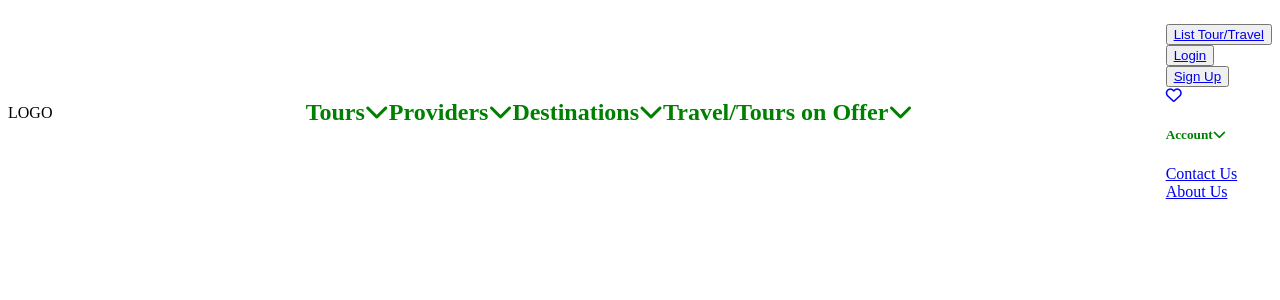
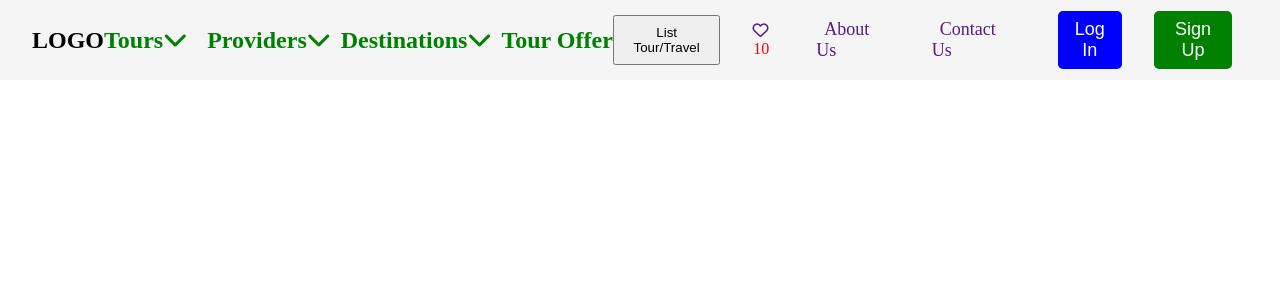
Before and after one commit to meshcode25/The-Tourism-Village, a PHP site: page / in a window 1280 px wide. Shown: the top 300 px of the page. Run offline with PHP 8.4, Linux system fonts and the light colour scheme; some libraries are stand-ins or nearby versions.

Commit message:
just done with navigation header for full screen

```diff
--- a/TourismVillageFrontend/index.html
+++ b/TourismVillageFrontend/index.html
@@ -10,16 +10,16 @@
 <body>
     <nav class="nav">
         <div class="navcontainer">
-            <div class="logo"> LOGO</div>
+            <div class="logo"><h1>LOGO</h1></div>
 
             <div class="navlinkscontainer">
                 <ul class="navlinks">
                     <!-- navlink 1 -->
-                    <li>
+                    <li class="mainnavlinklisted">
                         <div class="bigcollapsecontainer" >
                                 <h2 class="navlinkheading"><a class="mainnavlink">Tours<i class="fa-solid fa-chevron-down tourchevron dropdown"></i> </a></h2>
 
-                                <div class="bigcollapsediv collapsediv">
+                                <div class="bigcollapsediv">
                                     <!-- Big collapse column one-->
                                     <div class="bigcollapsecolumn">
                                         <h2 class="bigcollapseheader ">Big Collapse Heading</h2>
@@ -93,7 +93,7 @@
                     <li>
 
                     <!-- navlink 2 -->
-                    <li>
+                    <li class="mainnavlinklisted">
                         <div class="collapsecontainer" >
                                 <h2 class="navlinkheading"><a class="mainnavlink">Providers<i class="fa-solid fa-chevron-down tourchevron dropdown"></i></a></h2>
                                 <div class="collapsediv">
@@ -115,7 +115,7 @@
 
                     <!-- navlink 3 -->
 
-                    <li>
+                    <li class="mainnavlinklisted">
                         <div class="collapsecontainer" >
                                 <h2 class="navlinkheading"><a class="mainnavlink">Destinations<i class="fa-solid  dropdown fa-chevron-down tourchevron"></i></a></h2>
                                 <div class="collapsediv">
@@ -135,9 +135,9 @@
                         </div>
                     </li>
                     <!-- Nav link 4 -->
-                    <li>
+                    <li class="mainnavlinklisted">
                         <div class="collapsecontainer" >
-                                <h2 class="navlinkheading"><a class="mainnavlink">Travel/Tours on Offer<i class="fa-solid dropdown fa-chevron-down tourchevron"></i></a></h2>
+                                <h2 class="navlinkheading"><a class="mainnavlink">Tour Offers<i class="fa-solid dropdown fa-chevron-down tourchevron"></i></a></h2>
                                 <div class="collapsediv">
                                     <!--collapse column one-->
                                         <div class="linebreak"></div>
@@ -162,11 +162,16 @@
         <div class="supportlinkscontainer">
             <ul class="supportlinksdiv">
                 <li class="listtour"><button class="listtourbutton" type="button"><a href="#" class="listtourlink">List Tour/Travel</a></button></li>
-                <li class="login"><button class= "loginbutton" type="button"><a href="#" class="loginlink">Login</a></button></li>
-                <li class="signup"><button class="signupbutton" type="button"><a href="#" class="signuplink">Sign Up</a></button></li>
-                <li class="wishlist"><Span class="wishlistnotification"></Span><a href="#" class="wishlistlink"> <i class="fa-regular fa-heart"></i></a></li>
-                <li class="account">
-                    <h5><a class="mainnavlink accountlink">Account<i class="fa-solid dropdown fa-chevron-down tourchevron"></i></a> </h5>
+                <li class="wishlist">
+                    <div><a href="#" class="wishlistlink"> <i class="fa-regular fa-heart wishlistheart"></i><Span class="wishlistnotification" style="color:red; padding-left:0.05rem">10</Span></a></div>
+                    <div><a href="#" class="wishlistpopup">Wishlist Tours/Travels</a></div>
+                </li>
+                <li class="aboutus"><a href="#" class="aboutuslink">About Us</a></li>
+                <li class="contactus"><a href="#" class="contactuslink">Contact Us</a></li>
+                <li class="login"><button class= "loginbutton" type="button">Log In</button></li>
+                <li class="signup"><button class="signupbutton" type="button">Sign Up</button></li>
+                <li class="account mainnavlinklisted">
+                    <h4><a class="mainnavlink accountlink">Account<i class="fa-solid dropdown fa-chevron-down tourchevron"></i></a> </h4>
                     <ul class="accountmenulist">
                         <li class="myaccount"><a href="#" class="manageaccountlink"><span class="gearicon"><i class="fa-solid fa-gear"></i></span>Manage Account</a></li>
                         <li class="bookings"><a href="#" class="mytourbookings">My Tour/Travel Bookings</a> </li>
@@ -177,8 +182,6 @@
                         <li class="myaccount"><a href="#" class="logout">Logout </a></li>
                     </ul>
                 </li>
-                <li class="contactus"><a href="#" class="contactuslink">Contact Us</a></li>
-                <li class="aboutus"><a href="#" class="aboutuslink">About Us</a></li>
 
             </ul>
         </div>
--- a/TourismVillageFrontend/main.css
+++ b/TourismVillageFrontend/main.css
@@ -1,5 +1,7 @@
 *{
     box-sizing: border-box;
+    margin:0;
+    padding:0;
 }
 
  .mainnavlink {
@@ -22,16 +24,46 @@
     text-decoration:none;
 
 }
+.collapsecontainer ul li{
+    list-style: none;
+    text-decoration:none;
+
+}
+
 .linebreak{
-    width:90%;
-    height:2px;
+    width:100%;
+    height:1px;
     background-color:black;
+    opacity:0.5;
 }
 .bigcollapseheader{
     font-size:medium;
     font-weight:bolder;
 }
+.bigcollapsediv{
+    display:flex;
+}
+.bigcollapsediv{
+    display:flex;
+}
+.collapsediv li a{
+    text-decoration:none;
+    color:blanchedalmond;
+}
+.bigcollapsecolumn li a{
+    text-decoration:none;
+    color:black;
+}
+.supportlinkscontainer ul li a{
+    list-style:none;
+    text-decoration:none;
 
+}
+.supportlinkscontainer ul li ul li a{
+    list-style:none;
+    text-decoration:none;
+
+}
 
 /* Media Qeuries list */
 @media screen and (max-width:450px){
@@ -55,68 +87,182 @@
 
 @media screen and (min-width:1201px){
 
-    .body{
-        background-color: blue;
+    nav{
+        height:80px;
+        width:100%;
+        position:fixed;
+        background-color:whitesmoke;
     }
     .navcontainer{
-        display:flex;
-        justify-content: space-between;
-        align-items: center;
-    }
-
-
-    .bigcollapsediv{
+        /* background-color:brown; */
+        width:95%;
+        height:80px;
+        margin:0 auto;
         display:flex;
         justify-content: space-between;
         align-items: center;
     }
 
     .navlinks{
+        width:110%;
+        height:70px;
         display:flex;
         justify-content: space-between;
         align-items: center;
     }
+
     .collapsediv{
-        display:none;
+        position:absolute;
+        top:60px;
+        opacity:0;
+        visibility: hidden;
+        transition:all 1s ease;
+        width:250px;
+        border-radius:7.5px;
+
     }
-
-    .supportlinkscontainer ul li ul{
-        display:none;
-        background-color:yellow;
+    .bigcollapsediv{
+        position:absolute;
+        top:60px;
+        justify-content: space-between;
+        align-items: center;
+        opacity:0;
+        visibility: hidden;
+        transition:all 1s ease;
+        padding:0.25rem 0.5rem;
+        border-radius:7.5px;
     }
-
-    /* .mainnavlink:hover + .collapsediv {
-        background-color:green;
+    .bigcollapsecolumn{
+        padding:0.5rem 1rem;
+    }
+    .bigcollapsecolumn li{
+        padding:0.5rem 0.25rem;
+    }
+    .navlinkscontainer .navlinks li:hover div h2 + .collapsediv{
+        background-color:plum;
+        position:absolute;
         display:block;
-    } */
-
-    .navlinkscontainer .navlinks li:hover div h2 + div {
-        background-color:red;
-        display:block;
-        position:relative;
-        top:0;
-        left:0;
+        top:80px;
+        opacity:1;
+        visibility: visible;
+        transition:all 1s ease;
 
     }
 
 
-    .navlinkscontainer .navlinks li:hover div h2 + .bigcollapsediv {
-        background-color:red;
+    .navlinkscontainer .navlinks li:hover div h2 + .bigcollapsediv{
+        background-color:whitesmoke;
         display:flex;
-        justify-content: space-around;
+        justify-content: space-between;
         align-items:center;
-        position:relative;
-        top:0;
-        left:0;
+        position:absolute;
+        top:80px;
+        opacity:1;
+        visibility: visible;
+        transition:all 1s ease;
+
+        /* padding:1rem 2rem; */
+    }
+
+    .supportlinksdiv{
+        display:flex;
+        justify-content:space-between;
+        align-items:center;
+        width:100%;
+        /* background-color: purple; */
+    }
+
+    .supportlinksdiv li   {
+        padding:0.5rem 1rem;
+        color:white;
+    }
+
+    .supportlinkscontainer ul li ul{
+        position:absolute;
+        top:60px;
+        opacity:0;
+        visibility: hidden;
+        transition:all 1s ease;
+        padding:0.5rem 1rem;
+        background-color:yellow;
+        border-radius:7.5px;
+    }
+
+    .supportlinkscontainer ul li ul li {
+       color:white;
+    }
+    .account{
+        display:none;
+    }
+    .account:hover h4 + ul{
+        display:block;
+        position:absolute;
+        top:80px;
+        opacity:1;
+        visibility: visible;
+        transition:all 1s ease;
+    }
+    .wishlistpopup{
+        position:absolute;
+        visibility:hidden;
+        opacity:0;
+        color:black;
+        transition:all 1s ease;
+    }
+    .wishlist:hover .wishlistpopup{
+        opacity:1;
+        visibility:visible;
+        transition:all 1s ease;
+    }
+    .wishlist{
+
+    }
+    .listtourbutton{
+        padding:0.5rem;
+    }
+    .listtourbutton a {
+        color:black;
+
+
+    }
+    .contactuslink{
+        padding:0.5rem;
+        font:bolder;
+        font-size:large;
+    }
+
+    .aboutuslink {
+        padding:0.5rem;
+        font:bolder;
+        font-size:large;
+    }
+
+    .loginbutton{
+        padding:0.5rem;
+        font:bold;
+        color:white;
+        border-radius:5px;
+        background-color:blue;
+        font-size:large;
+        border:none;
+        cursor:pointer;
 
     }
 
+    .signupbutton {
+        padding:0.5rem;
+        font:bold;
+        color:white;
+        border-radius:5px;
+        background-color:green;
+        font-size:large;
+        border:none;
+        cursor:pointer;
 
+    }
 
-    .account:hover h5 + ul{
-        display:block;
-        position: relative;
-        top:0;
-        left:0;
+    .wishlistnotification, .aboutuslink, .contactuslink, .wishlistlink {
+        color:#551A8B;
     }
+
 }
--- a/TourismVillageFrontend/main.js
+++ b/TourismVillageFrontend/main.js
@@ -1,14 +1,14 @@
 var chevron=document.getElementsByClassName("dropdown")
 
 
-var mainnavlinklist=document.getElementsByClassName("mainnavlink");
+var mainnavlinklist=document.getElementsByClassName("mainnavlinklisted");
 
 
 
 var mainnavlink=[...mainnavlinklist];
 
 mainnavlink.forEach((currentvalue, index,array)=>{
-    currentvalue.addEventListener("click", ()=>{
+    currentvalue.addEventListener("mouseenter", ()=>{
 
         console.log("lets see what these guys give out");
         console.log(currentvalue)
@@ -34,3 +34,31 @@ mainnavlink.forEach((currentvalue, index,array)=>{
         })
 
 }, )
+
+mainnavlink.forEach((currentvalue, index,array)=>{
+    currentvalue.addEventListener("mouseleave", ()=>{
+
+        console.log("lets see what these guys give out");
+        console.log(currentvalue)
+
+
+        if(chevron[index].classList.contains("fa-rotate-180")){
+            // chevron[i].classList.remove("dropdown")
+            chevron[index].style.transition="all 1s ease"
+            chevron[index].classList.remove("fa-rotate-180")
+            // chevron[index].style.transform="rotate(180deg)"
+            chevron[index].style.color="green";
+
+
+        }
+        else{
+            // chevron[i].classList.add("dropdown")
+            chevron[index].style.transition="all 1s ease"
+            chevron[index].classList.add("fa-rotate-180")
+            chevron[index].style.color="blue";
+
+        }
+
+        })
+
+}, )
```
